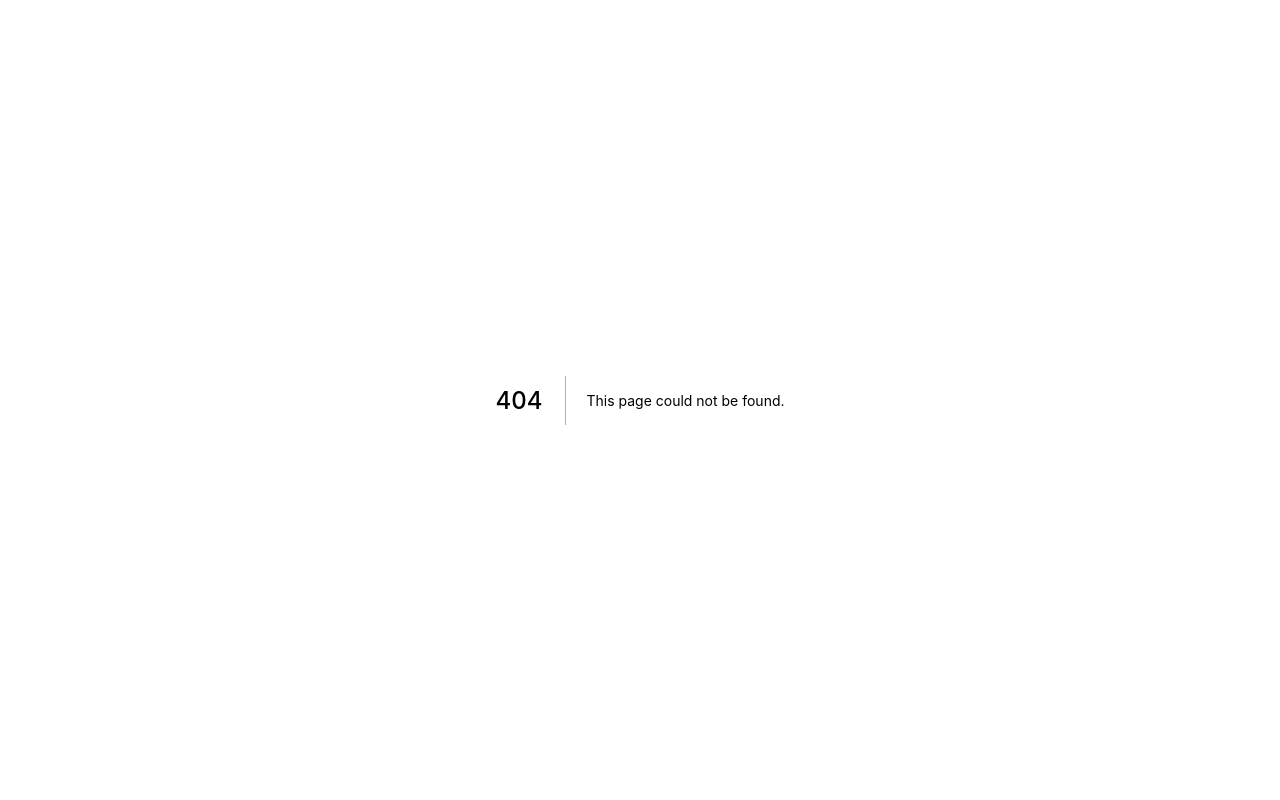
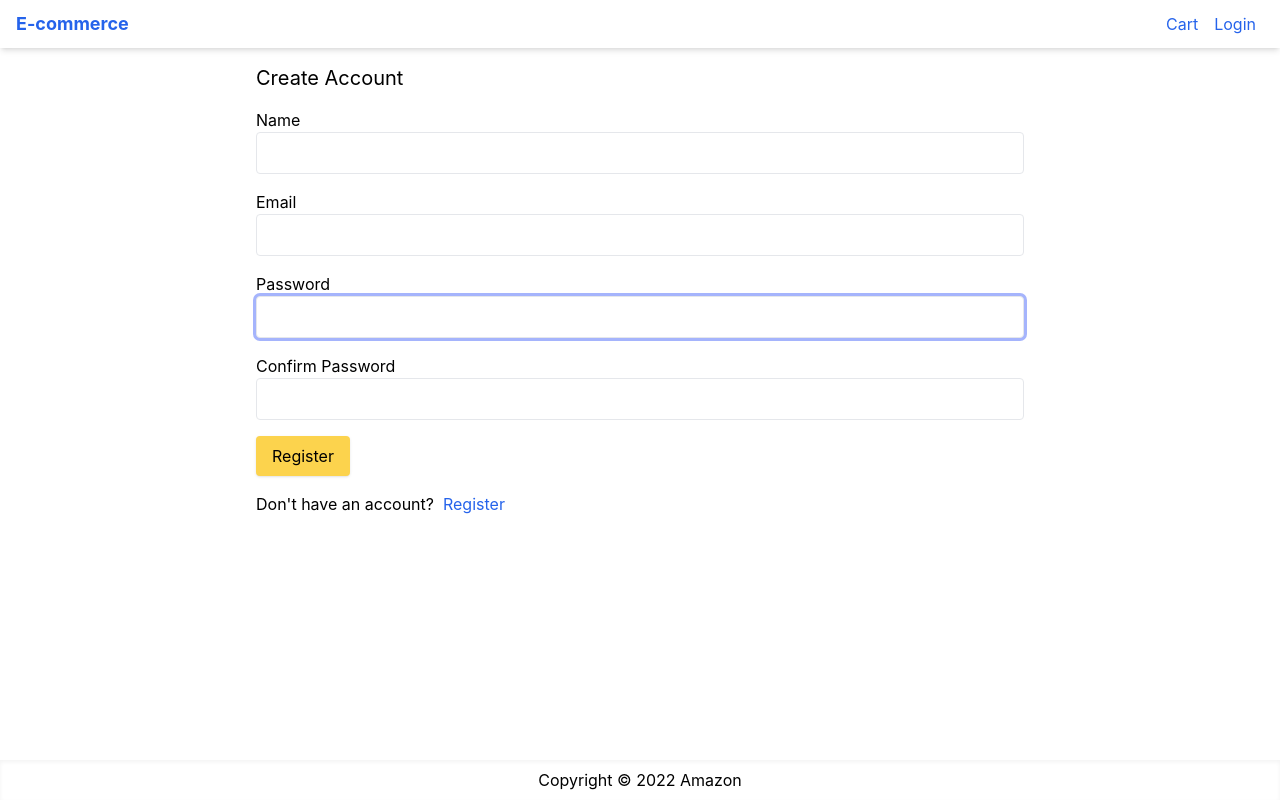
Before and after one commit to HashirHussain/next-e-commerce, a Next.js app: page /register in a window 1280 px wide. Before the commit this address had no page. Built offline with nearby package versions, Linux system fonts and the light colour scheme; no server answers.

Commit message:
User register

```diff
--- /dev/null
+++ b/pages/api/auth/signup.js
@@ -0,0 +1,50 @@
+import bcryptjs from "bcryptjs";
+import User from "../../../models/User";
+import db from "../../../utils/db";
+
+async function handler(req, res) {
+  if (req.method !== "POST") {
+    return;
+  }
+  const { name, email, password } = req.body;
+  if (
+    !name ||
+    !email ||
+    !email.includes("@") ||
+    !password ||
+    password.trim().length < 5
+  ) {
+    res.status(422).json({
+      message: "Validation error",
+    });
+    return;
+  }
+
+  await db.connect();
+
+  const existingUser = await User.findOne({ email: email });
+  if (existingUser) {
+    res.status(422).json({ message: "User exists already!" });
+    await db.disconnect();
+    return;
+  }
+
+  const newUser = new User({
+    name,
+    email,
+    password: bcryptjs.hashSync(password),
+    isAdmin: false,
+  });
+
+  const user = await newUser.save();
+  await db.disconnect();
+  res.status(201).send({
+    message: "Created user!",
+    _id: user._id,
+    name: user.name,
+    email: user.email,
+    isAdmin: user.isAdmin,
+  });
+}
+
+export default handler;
--- /dev/null
+++ b/pages/register.js
@@ -0,0 +1,142 @@
+import Link from "next/link";
+import React, { useEffect } from "react";
+import { signIn, useSession } from "next-auth/react";
+import { useForm } from "react-hook-form";
+import Layout from "../components/Layout";
+import { getError } from "../utils/error";
+import { toast } from "react-toastify";
+import { useRouter } from "next/router";
+import axios from "axios";
+
+export default function LoginScreen() {
+  const { data: session } = useSession();
+
+  const router = useRouter();
+  const { redirect } = router.query;
+
+  useEffect(() => {
+    if (session?.user) {
+      router.push(redirect || "/");
+    }
+  }, [router, session, redirect]);
+
+  const {
+    handleSubmit,
+    register,
+    getValues,
+    formState: { errors },
+  } = useForm();
+  const submitHandler = async ({ name, email, password }) => {
+    try {
+      await axios.post("/api/auth/signup", {
+        name,
+        email,
+        password,
+      });
+
+      const result = await signIn("credentials", {
+        redirect: false,
+        email,
+        password,
+      });
+      if (result.error) {
+        toast.error(result.error);
+      }
+    } catch (err) {
+      toast.error(getError(err));
+    }
+  };
+  return (
+    <Layout title="Create Account">
+      <form
+        className="mx-auto max-w-screen-md"
+        onSubmit={handleSubmit(submitHandler)}
+      >
+        <h1 className="mb-4 text-xl">Create Account</h1>
+        <div className="mb-4">
+          <label htmlFor="name">Name</label>
+          <input
+            type="text"
+            className="w-full"
+            id="name"
+            autoFocus
+            {...register("name", {
+              required: "Please enter name",
+            })}
+          />
+          {errors.name && (
+            <div className="text-red-500">{errors.name.message}</div>
+          )}
+        </div>
+
+        <div className="mb-4">
+          <label htmlFor="email">Email</label>
+          <input
+            type="email"
+            {...register("email", {
+              required: "Please enter email",
+              pattern: {
+                value: /^[a-zA-Z0-9_.+-]+@[a-zA-Z0-9-]+.[a-zA-Z0-9-.]+$/i,
+                message: "Please enter valid email",
+              },
+            })}
+            className="w-full"
+            id="email"
+          ></input>
+          {errors.email && (
+            <div className="text-red-500">{errors.email.message}</div>
+          )}
+        </div>
+        <div className="mb-4">
+          <label htmlFor="password">Password</label>
+          <input
+            type="password"
+            {...register("password", {
+              required: "Please enter password",
+              minLength: { value: 6, message: "password is more than 5 chars" },
+            })}
+            className="w-full"
+            id="password"
+            autoFocus
+          ></input>
+          {errors.password && (
+            <div className="text-red-500 ">{errors.password.message}</div>
+          )}
+        </div>
+        <div className="mb-4">
+          <label htmlFor="confirmPassword">Confirm Password</label>
+          <input
+            className="w-full"
+            type="password"
+            id="confirmPassword"
+            {...register("confirmPassword", {
+              required: "Please enter confirm password",
+              validate: (value) => value === getValues("password"),
+              minLength: {
+                value: 6,
+                message: "confirm password is more than 5 chars",
+              },
+            })}
+          />
+          {errors.confirmPassword && (
+            <div className="text-red-500 ">
+              {errors.confirmPassword.message}
+            </div>
+          )}
+          {errors.confirmPassword &&
+            errors.confirmPassword.type === "validate" && (
+              <div className="text-red-500 ">Password do not match</div>
+            )}
+        </div>
+
+        <div className="mb-4 ">
+          <button className="primary-button">Register</button>
+        </div>
+        <div className="mb-4 ">
+          Don&apos;t have an account? &nbsp;
+          <Link href={`/register?redirect=${redirect || "/"}`}>Register</Link>
+        </div>
+      </form>
+    </Layout>
+  );
+}
--- a/styles/globals.css
+++ b/styles/globals.css
@@ -49,3 +49,11 @@
 .dropdown-link {
   @apply flex p-2 hover:bg-gray-200;
 }
+
+.alert-error {
+  @apply my-3 rounded-lg bg-red-100 p-3 text-red-700;
+}
+
+.alert-success {
+  @apply my-3 rounded-lg bg-green-100 p-3 text-green-700;
+}
```
